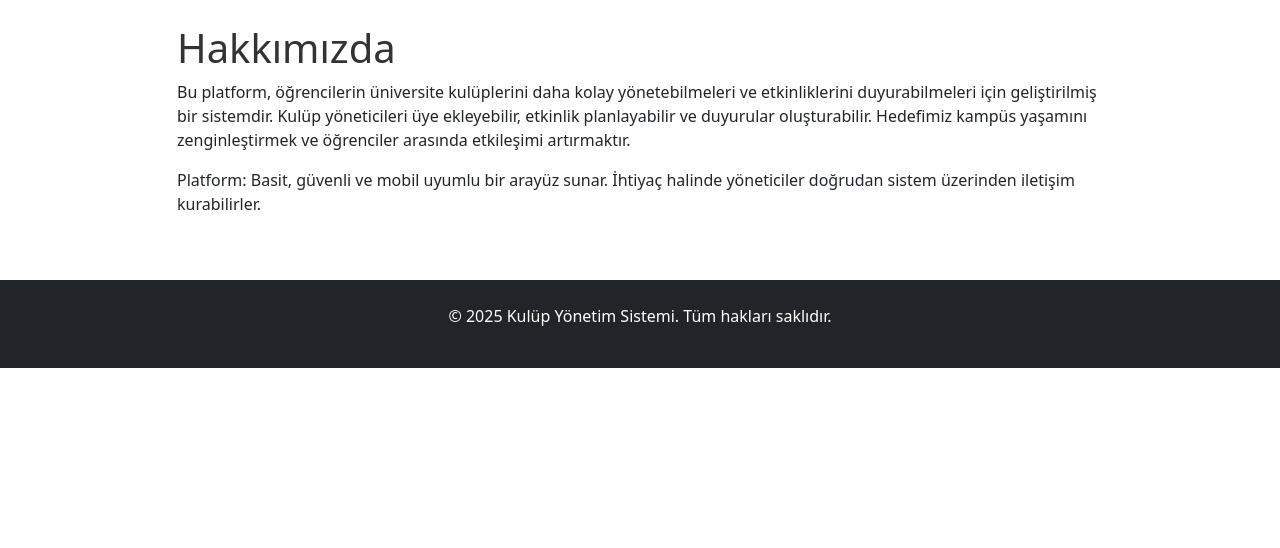
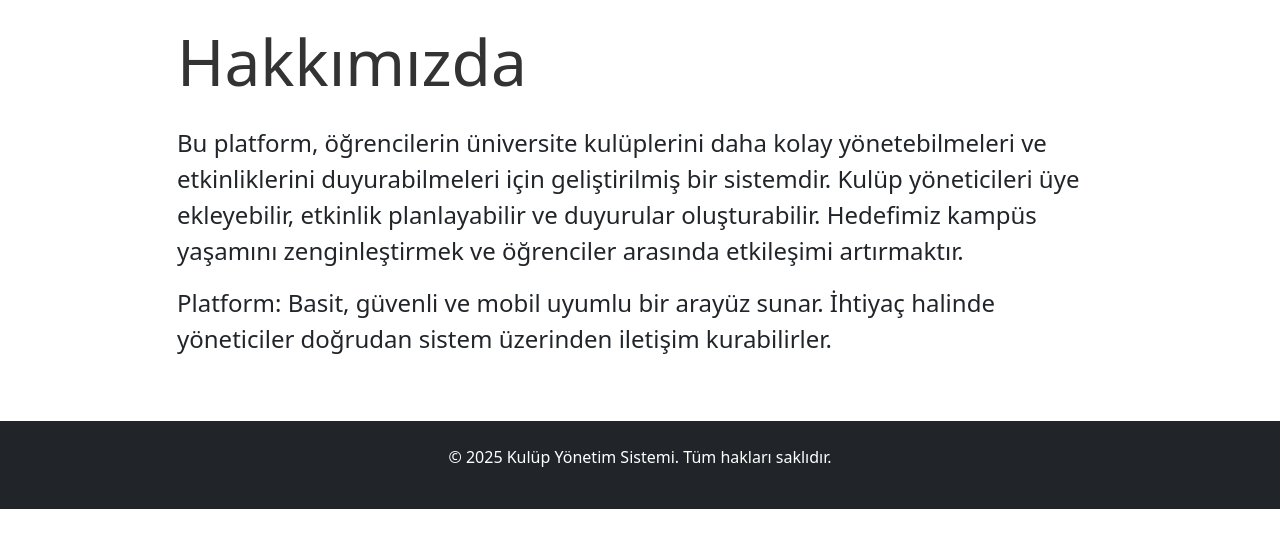
Before and after one commit to Berat-Efe-Ortak-Proje/Berat-Efe-proje1, a Flask app: page /about in a window 1280 px wide. Shown: the part 56-604 px from the top of the page. Run offline with Flask 3, Linux system fonts and the light colour scheme.

Commit message:
Increase font sizes in about page

```diff
--- a/1/app/templates/about.html
+++ b/1/app/templates/about.html
@@ -5,9 +5,9 @@
 {% block content %}
 <div class="row">
     <div class="col-md-10 mx-auto">
-        <h1>Hakkımızda</h1>
-        <p>Bu platform, öğrencilerin üniversite kulüplerini daha kolay yönetebilmeleri ve etkinliklerini duyurabilmeleri için geliştirilmiş bir sistemdir. Kulüp yöneticileri üye ekleyebilir, etkinlik planlayabilir ve duyurular oluşturabilir. Hedefimiz kampüs yaşamını zenginleştirmek ve öğrenciler arasında etkileşimi artırmaktır.</p>
-        <p>Platform: Basit, güvenli ve mobil uyumlu bir arayüz sunar. İhtiyaç halinde yöneticiler doğrudan sistem üzerinden iletişim kurabilirler.</p>
+        <h1 class="display-3 mb-4">Hakkımızda</h1>
+        <p class="lead fs-4">Bu platform, öğrencilerin üniversite kulüplerini daha kolay yönetebilmeleri ve etkinliklerini duyurabilmeleri için geliştirilmiş bir sistemdir. Kulüp yöneticileri üye ekleyebilir, etkinlik planlayabilir ve duyurular oluşturabilir. Hedefimiz kampüs yaşamını zenginleştirmek ve öğrenciler arasında etkileşimi artırmaktır.</p>
+        <p class="lead fs-4">Platform: Basit, güvenli ve mobil uyumlu bir arayüz sunar. İhtiyaç halinde yöneticiler doğrudan sistem üzerinden iletişim kurabilirler.</p>
     </div>
 </div>
 {% endblock %}
```
